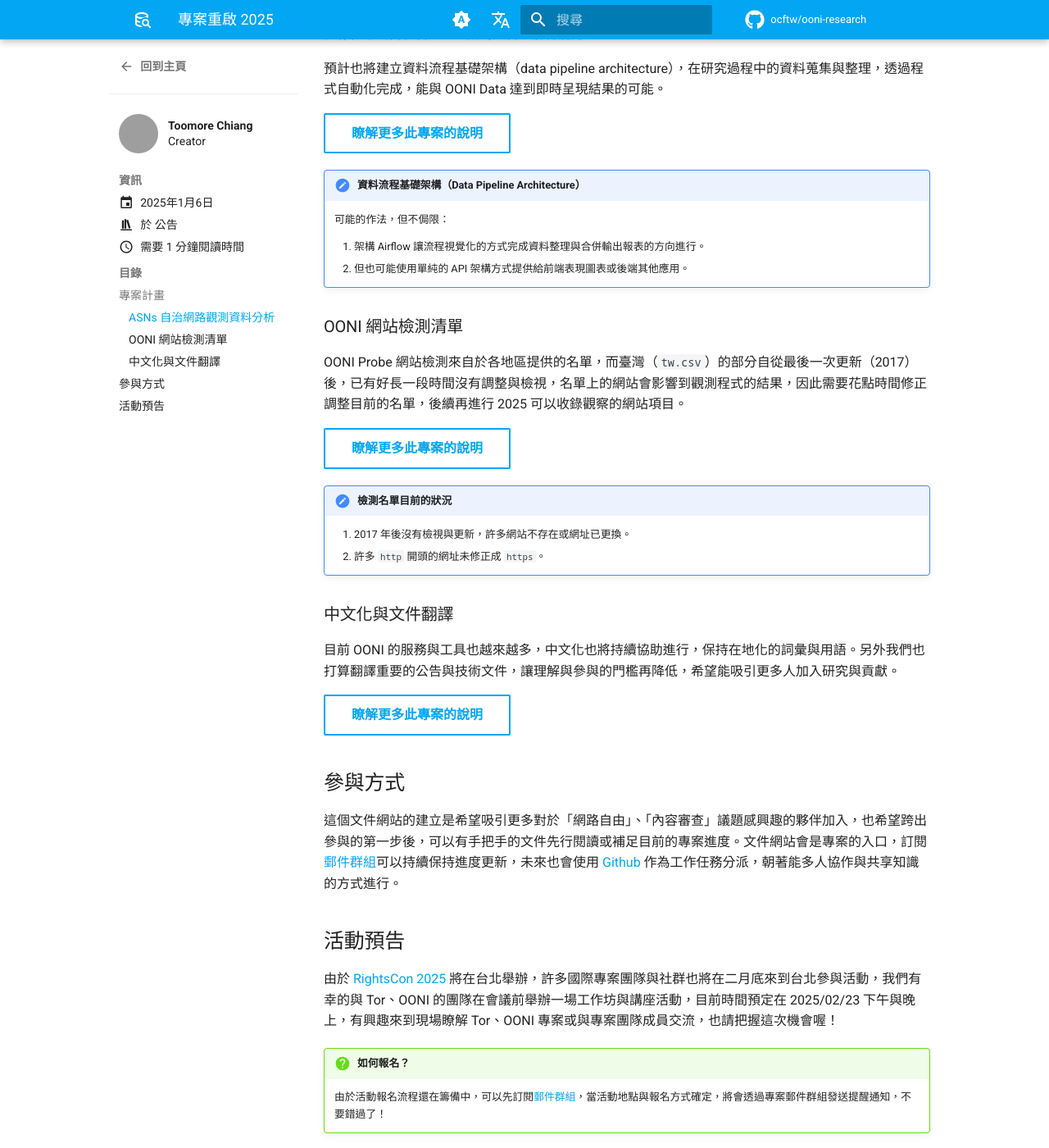
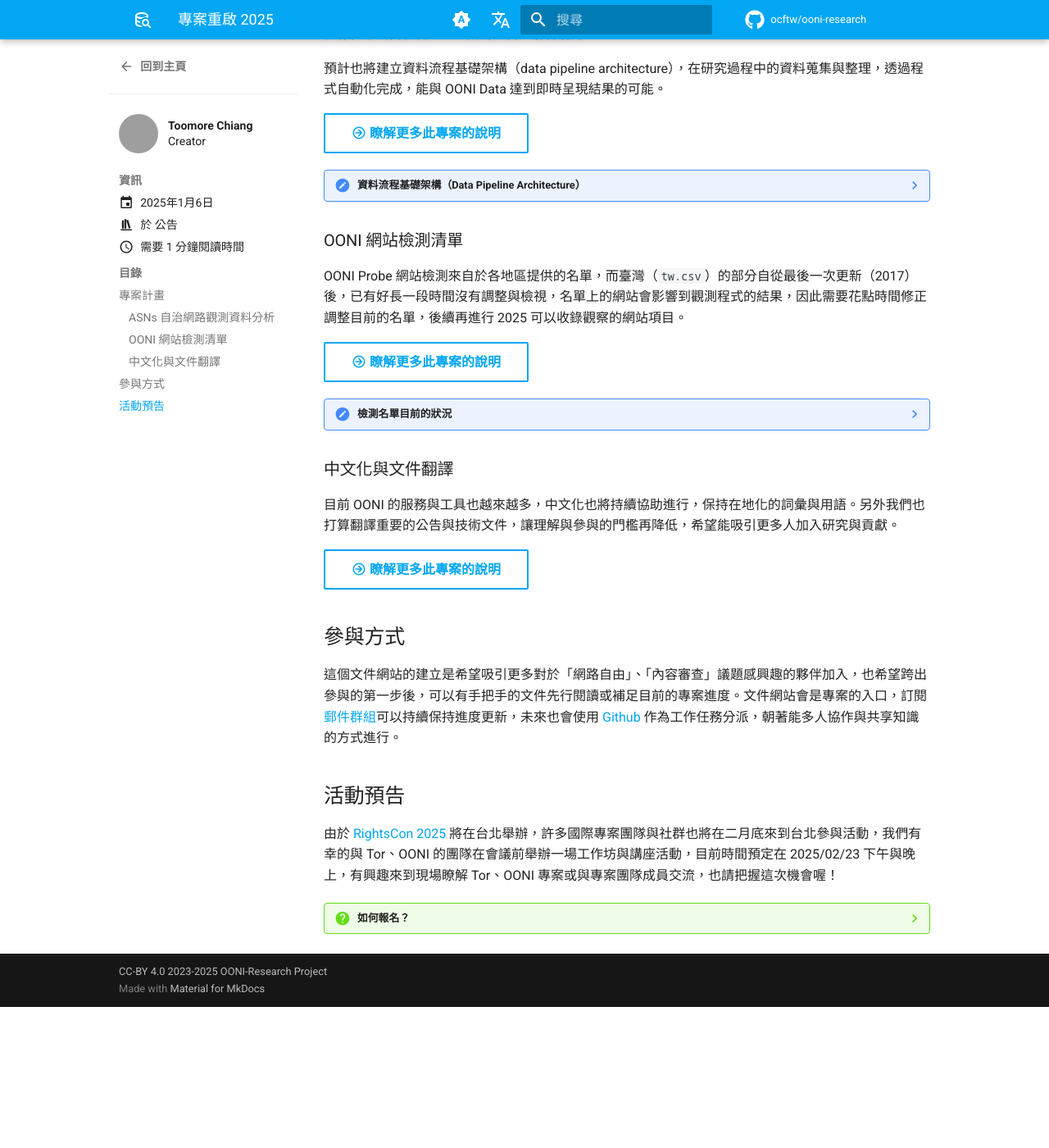
Before and after one commit to ocftw/ooni-research, an MkDocs documentation site: the page built from docs/zh-TW/blog/posts/hello-world.md, in a window 1280 px wide and 1400 px high, scrolled down 566 px. Shown: the whole window at 82% size. Built offline with MkDocs 1.6.1 and Material for MkDocs 9.7.7, drawn with Linux system fonts in a browser that asks for light colours; plug-ins that fetch from the network failed and are left out; comment, search, counter and statistics services are not loaded; after the commit the page ends 1794 px from its top, so only the background shows below that; grey boxes are pictures that could not be loaded.

Commit message:
Update contents
Signed-off-by: Toomore Chiang <toomore0929@gmail.com>

```diff
--- a/docs/zh-TW/blog/posts/hello-world.md
+++ b/docs/zh-TW/blog/posts/hello-world.md
@@ -58,6 +58,6 @@
 
 由於 [RightsCon 2025](https://rightscon.summit.tc/catalog/rightscon-2025){target="_blank"} 將在台北舉辦，許多國際專案團隊與社群也將在二月底來到台北參與活動，我們有幸的與 Tor、OONI 的團隊在會議前舉辦一場工作坊與講座活動，目前時間預定在 2025/02/23 下午與晚上，有興趣來到現場瞭解 Tor、OONI 專案或與專案團隊成員交流，也請把握這次機會喔！
 
-!!! question "如何報名？"
+??? question "如何報名？"
 
     由於活動報名流程還在籌備中，可以先訂閱[郵件群組](https://groups.google.com/g/ocftw-ooni-research){target="_blank"}，當活動地點與報名方式確定，將會透過專案郵件群組發送提醒通知，不要錯過了！
```
Also changed, not shown: other parts of docs/zh-TW/blog/posts/hello-world.md (+5 -5 lines), docs/zh-TW/what-is-ooni.md (+8 -0 lines).
